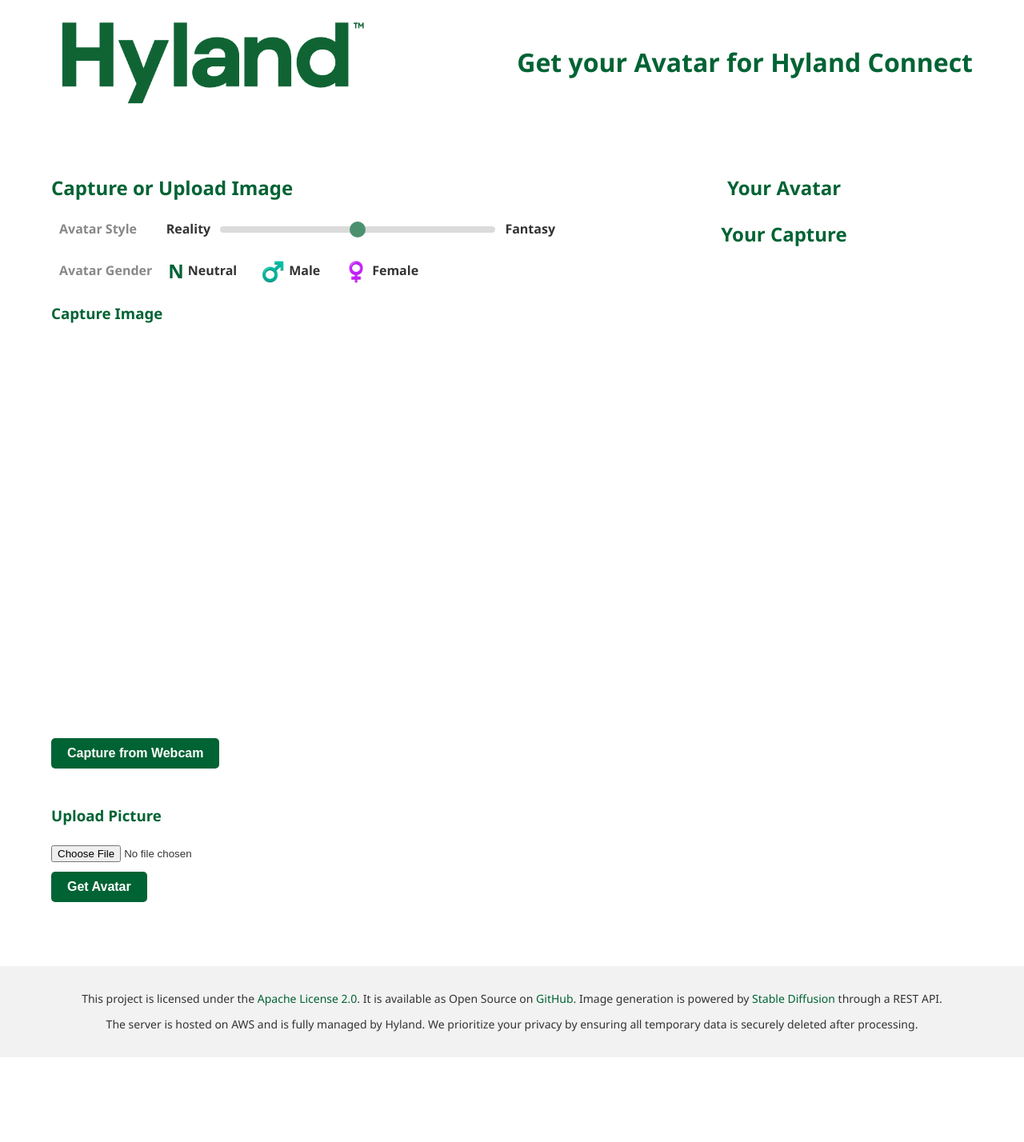
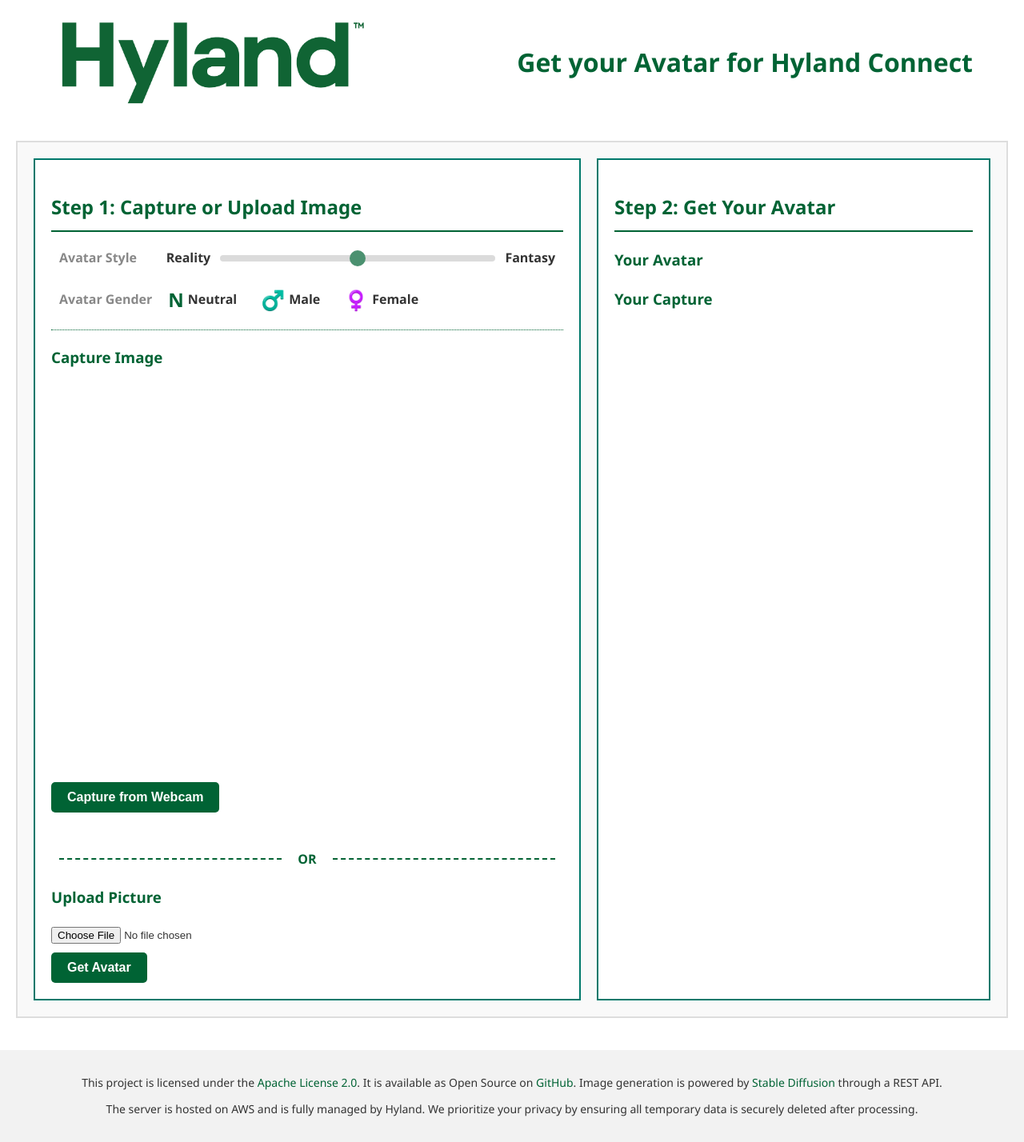
Before and after one commit to aborroy/communitylive-avatar, a Flask app: page / in a window 1280 px wide. Shown: the whole page at 80% size. Before the commit the page ends 1322 px from the top, so only its background shows below. Run offline with Flask 3, Linux system fonts and the light colour scheme.

Commit message:
UI Improvement

```diff
--- a/static/style.css
+++ b/static/style.css
@@ -11,11 +11,10 @@
 .main-container {
     display: flex;
     justify-content: space-between;
-    align-items: flex-start;
-    width: 90%;
-    max-width: 1200px;
-    margin: 0 auto;
-    padding: 40px 0;
+    padding: 20px;
+    margin: 20px;
+    border: 2px solid #ddd;
+    background-color: #f9f9f9;
 }
 
 /* Header container to align logo and heading */
@@ -39,13 +38,17 @@
 .upload-section {
     flex: 1;
     margin-right: 20px;
+    padding: 20px;
+    background-color: white;
+    border: 2px solid #00796b;
 }
 
 /* Right section: Your Avatar */
 .avatar-section {
     flex: 1;
-    text-align: center;
-    margin-left: 20px;
+    padding: 20px;
+    background-color: white;
+    border: 2px solid #00796b;
 }
 
 /* Adjust the heading margin to align with the logo */
@@ -58,6 +61,41 @@
 h1, h2, h3 {
     color: #006334; /* Main green color */
     font-weight: 600;
+}
+
+.upload-section h2, .avatar-section h2 {
+    border-bottom: 2px solid #006334;
+    padding-bottom: 10px;
+}
+
+hr {
+    border: none;
+    border-bottom: 1px dotted #006334;
+    padding-bottom: 10px;
+}
+
+.hr-with-text {
+    display: flex;
+    align-items: center;
+    text-align: center;
+    margin: 20px 0;
+    position: relative;
+}
+
+.hr-with-text::before,
+.hr-with-text::after {
+    content: "";
+    flex: 1;
+    border-bottom: 2px dashed #006334;
+    margin: 0 10px;
+}
+
+.hr-with-text span {
+    white-space: nowrap;
+    padding: 0 10px;
+    background: #fff;
+    color: #006334;
+    font-weight: bold;
 }
 
 /* Button styles */
--- a/templates/index.html
+++ b/templates/index.html
@@ -11,12 +11,12 @@
         <img class="hyland-logo" src="static/Hyland_logo.png" alt="Hyland Logo"/>
         <h1>Get your Avatar for Hyland Connect</h1>
     </div>
+
     <div class="main-container">
         <!-- Upload or Capture Section -->
         <div class="upload-section">
-            <h2>Capture or Upload Image</h2>
+            <h2>Step 1: Capture or Upload Image</h2>
 
-            <!-- Slider for Reality to Fantasy -->
             <div class="slider-container">
                 <span>Avatar Style&nbsp;&nbsp;&nbsp;&nbsp;</span>
                 <label for="realityFantasySlider">Reality</label>
@@ -24,7 +24,6 @@
                 <label for="realityFantasySlider">Fantasy</label>
             </div>
 
-            <!-- Radio buttons for Gender selection -->
             <div class="gender-container">
                 <span>Avatar Gender</span>
                 <label class="gender-option">
@@ -41,10 +40,16 @@
                 </label>
             </div>
 
+            <hr/>
+
             <h3>Capture Image</h3>
             <video id="webcam" width="640" height="480" autoplay></video>
             <canvas id="canvas" width="640" height="480" style="display:none;"></canvas><br/>
             <button id="captureButton">Capture from Webcam</button><br/><br/>
+
+            <div class="hr-with-text">
+                <span>OR</span>
+            </div>
 
             <h3>Upload Picture</h3>
             <input type="file" id="fileInput" accept="image/*"><br/>
@@ -53,21 +58,21 @@
 
         <!-- Your Avatar Section -->
         <div class="avatar-section">
+            <h2> Step 2: Get Your Avatar</h2>
 
-            <h2>Your Avatar</h2>
+            <h3>Your Avatar</h3>
             <div class="spinner" id="spinner"></div>
             <div id="loadingMessage">Processing your image, please wait...</div>
             <img id="resultImage" src="" alt="Result Image" style="display:none; max-width: 100%; height: auto;"/>
             <a id="downloadButton" class="button" style="display:none;">Download Avatar</a>
 
-            <h2></h2>
+            <h3></h3>
             <input type="email" id="emailInput" placeholder="you@example.com" required style="display:none"/>
             <button id="sendEmailButton" style="display:none">Send Avatar to Email</button>
 
-            <h2>Your Capture</h2>
+            <h3>Your Capture</h3>
             <img id="uploadedImage" src="" alt="Uploaded Image" style="display:none; max-width: 100%; height: auto;"/>
             <a id="downloadCapture" class="button" style="display:none;">Download Capture</a>
-
         </div>
     </div>
 
@@ -101,7 +106,6 @@
             "An avatar is proof that I can be in two places at once—virtually."
         ];
 
-
         function changeLoadingMessage() {
             const loadingMessageElement = document.getElementById('loadingMessage');
             const randomIndex = Math.floor(Math.random() * quotes.length);
@@ -121,7 +125,6 @@
         .then(stream => {
             const webcam = document.getElementById('webcam');
             webcam.srcObject = stream;
-            // Set canvas size to match video stream size
             const videoSettings = stream.getVideoTracks()[0].getSettings();
             const canvas = document.getElementById('canvas');
             canvas.width = videoSettings.width;
```
